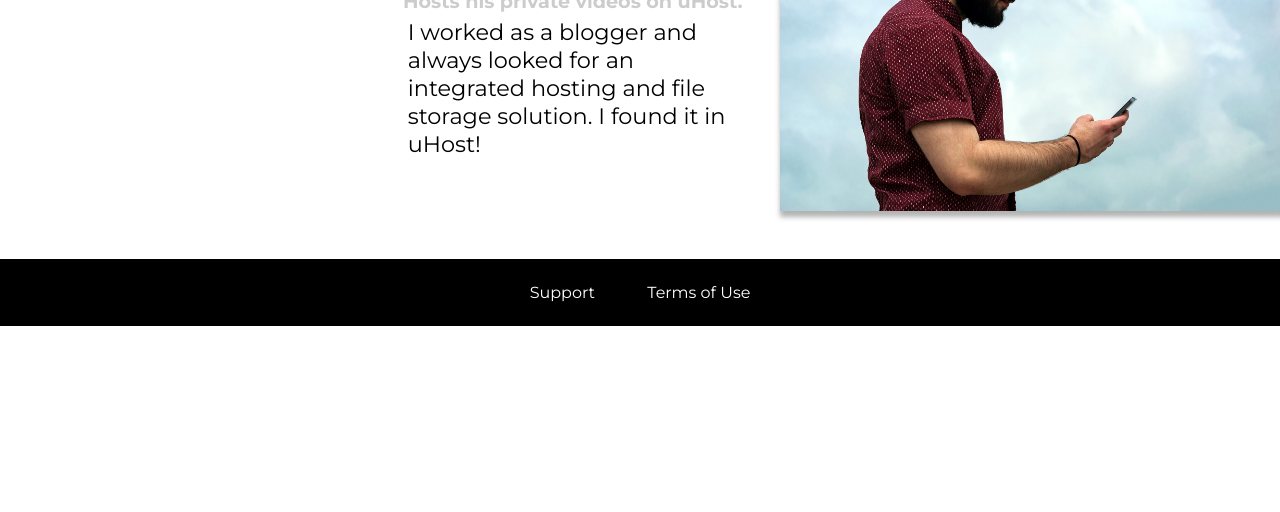
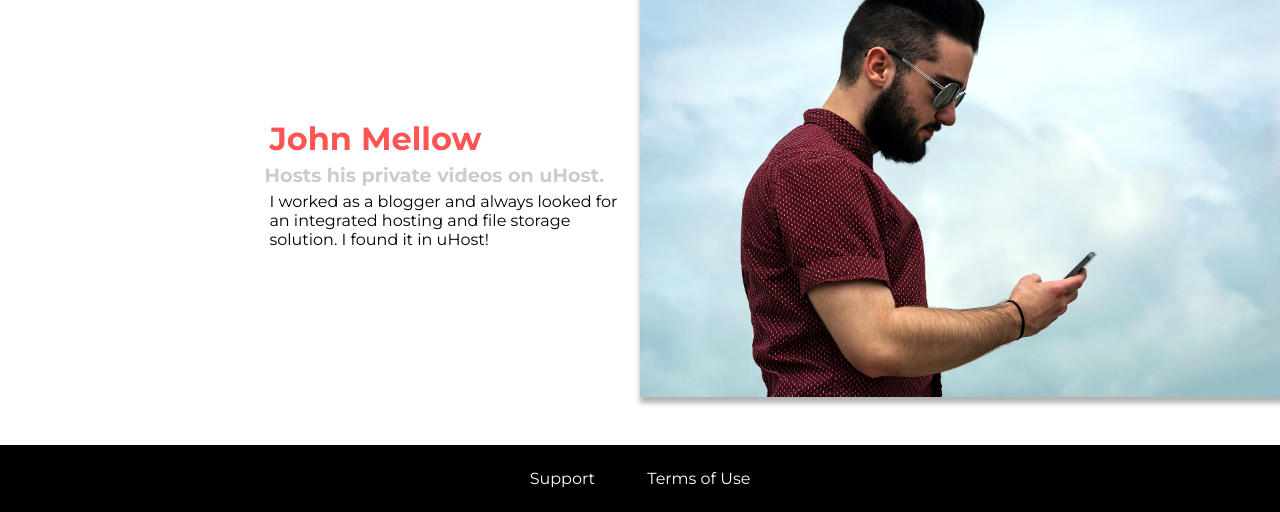
Before and after one commit to dineshtamang14/Hosting-Service, a plain HTML site: page customers/index.html in a window 1280 px wide. Shown: the part 600-1112 px from the top of the page. Before the commit the page ends 926 px from the top, so only its background shows below. Drawn offline with Linux system fonts and the light colour scheme.

Commit message:
added media query to customer page

```diff
--- a/customers/customers.css
+++ b/customers/customers.css
@@ -1,11 +1,5 @@
 .testimonial {
-  font-size: 1.4rem;
-  margin: 3rem 0;
-}
-
-.testimonial__list {
-  width: 80%;
-  margin: auto;
+  font-size: 1rem;
 }
 
 .testimonial:first-of-type {
@@ -13,11 +7,9 @@
 }
 
 .testimonial__image-container {
-  width: 65%;
-  max-width: 500px;
-  display: inline-block;
-  vertical-align: middle;
-  box-shadow: 3px 3px 5px 3px rgba(0,0,0,0.3);
+  width: 100%;
+  max-width: 40rem;
+  box-shadow: 3px 3px 5px 3px rgba(0, 0, 0, 0.3);
 }
 
 .testimonial__image {
@@ -28,9 +20,6 @@
 .testimonial__info {
   text-align: right;
   padding: 0.8rem;
-  display: inline-block;
-  vertical-align: middle;
-  width: 30%;
 }
 
 #customer-2.testimonial {
@@ -65,3 +54,25 @@
 .testimonial__text {
   margin: 0.3rem;
 }
+
+@media (min-width: 40rem) {
+  .testimonial {
+    margin: 3rem 0;
+  }
+
+  .testimonial__image-container {
+    display: inline-block;
+    vertical-align: middle;
+  }
+
+  .testimonial__info {
+    display: inline-block;
+    vertical-align: middle;
+    width: 30%;
+  }
+
+  .testimonial__list {
+    width: 80%;
+    margin: auto;
+  }
+}
```
